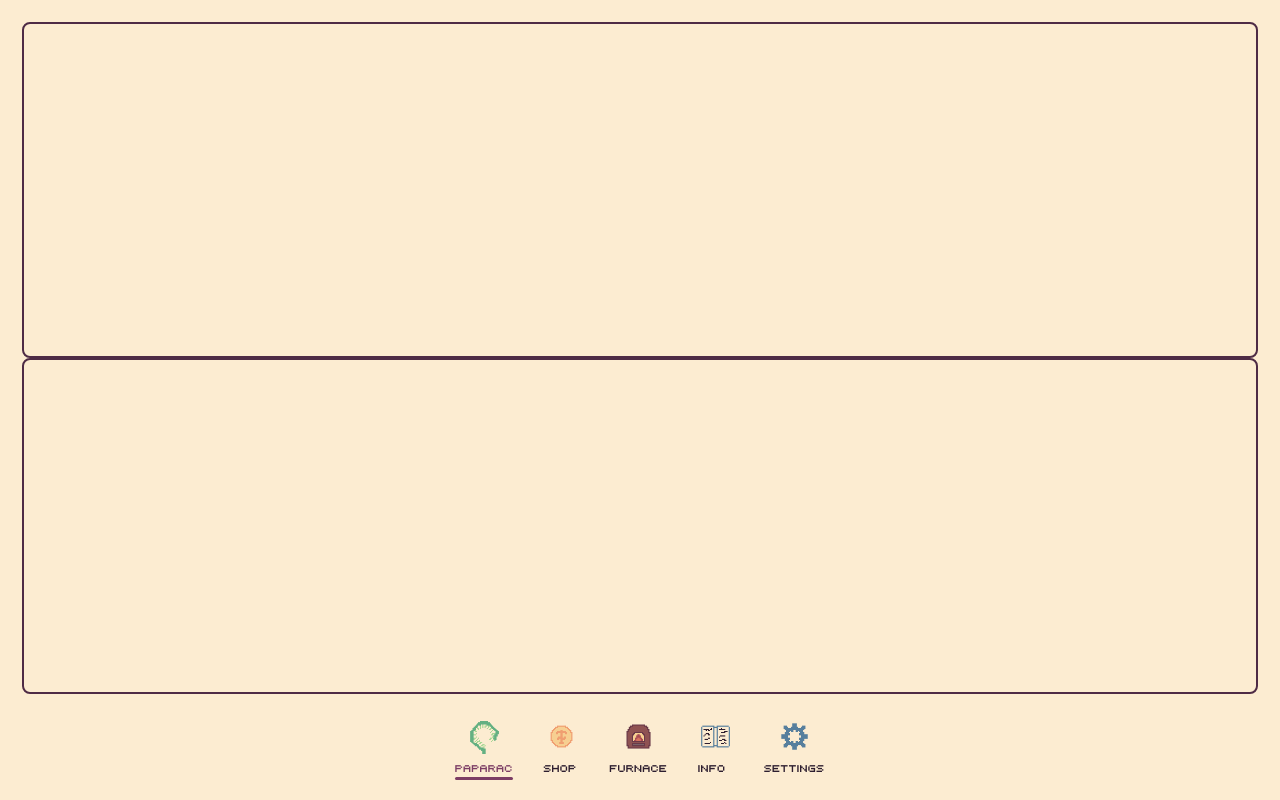
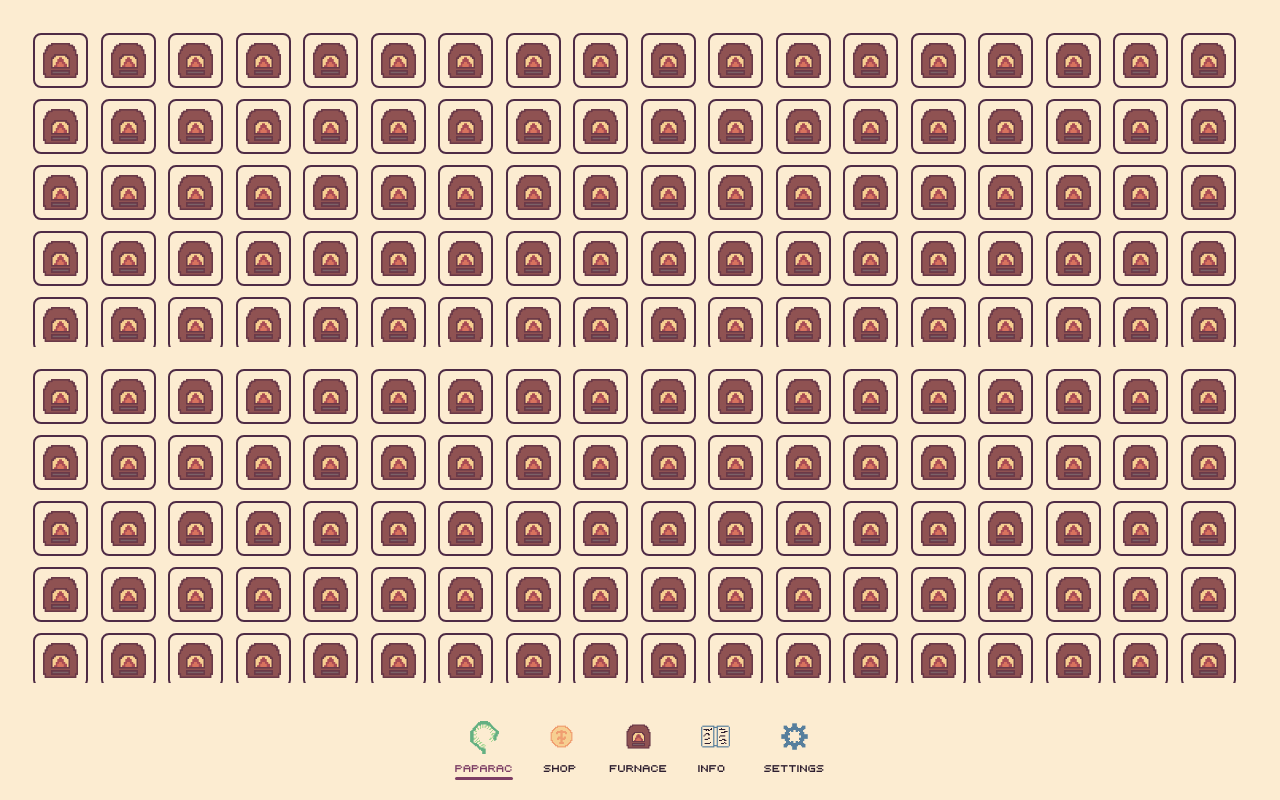
Before and after one commit to dzumita/paparac_kvetka_old, a Vue app: page / in a window 1280 px wide. Built offline with nearby package versions, Linux system fonts and the light colour scheme.

Commit message:
Add AppObject

```diff
--- /dev/null
+++ b/src/components/AppObject.vue
@@ -0,0 +1,28 @@
+<template>
+  <div class="object">
+    <img class="object-image" src="../assets/images/furnace.png" alt="furnace">
+  </div>
+</template>
+
+<script lang="ts">
+export default {
+  name: 'AppObject'
+}
+</script>
+
+<style scoped>
+  .object {
+    border:        2px solid var(--border);
+    border-radius: var(--borderRadius);
+
+    width:  2.5rem;
+    height: 2.5rem;
+
+    overflow: hidden;
+  }
+
+  .object-image {
+    width:  100%;
+    height: 100%;
+  }
+</style>
--- a/src/components/AppObjectLibrary.vue
+++ b/src/components/AppObjectLibrary.vue
@@ -1,26 +1,43 @@
 <template>
   <div class="object-library">
+    <div class="object-library-content">
+      <AppObject v-for="element in elements" :key="element"/>
+    </div>
   </div>
 </template>
 
 <script lang="ts">
+import AppObject from '@/components/AppObject.vue'
+
 export default {
-  name: 'AppObjectLibrary'
+  name: 'AppObjectLibrary',
+  components: { AppObject },
+  data () {
+    return { elements: 200 }
+  }
 }
 </script>
 
 <style scoped>
   .object-library {
-    border:        2px solid var(--border);
-    border-radius: var(--borderRadius);
-
     width:   100%;
     height:  100%;
     padding: var(--padding);
 
-    display:        grid;
-    gap:            var(--padding);
-    place-content:  start;
-    grid-auto-flow: column;
+    overflow: auto;
+  }
+
+  .object-library-content {
+    width:         100%;
+    height:        100%;
+    padding-right: var(--padding);
+
+    display:               grid;
+    grid-template-columns: repeat(auto-fill, 2.5rem);
+    grid-template-rows:    repeat(auto-fill, 2.5rem);
+    grid-gap:              var(--padding);
+    place-content:         space-between;
+
+    overflow: auto;
   }
 </style>
```
